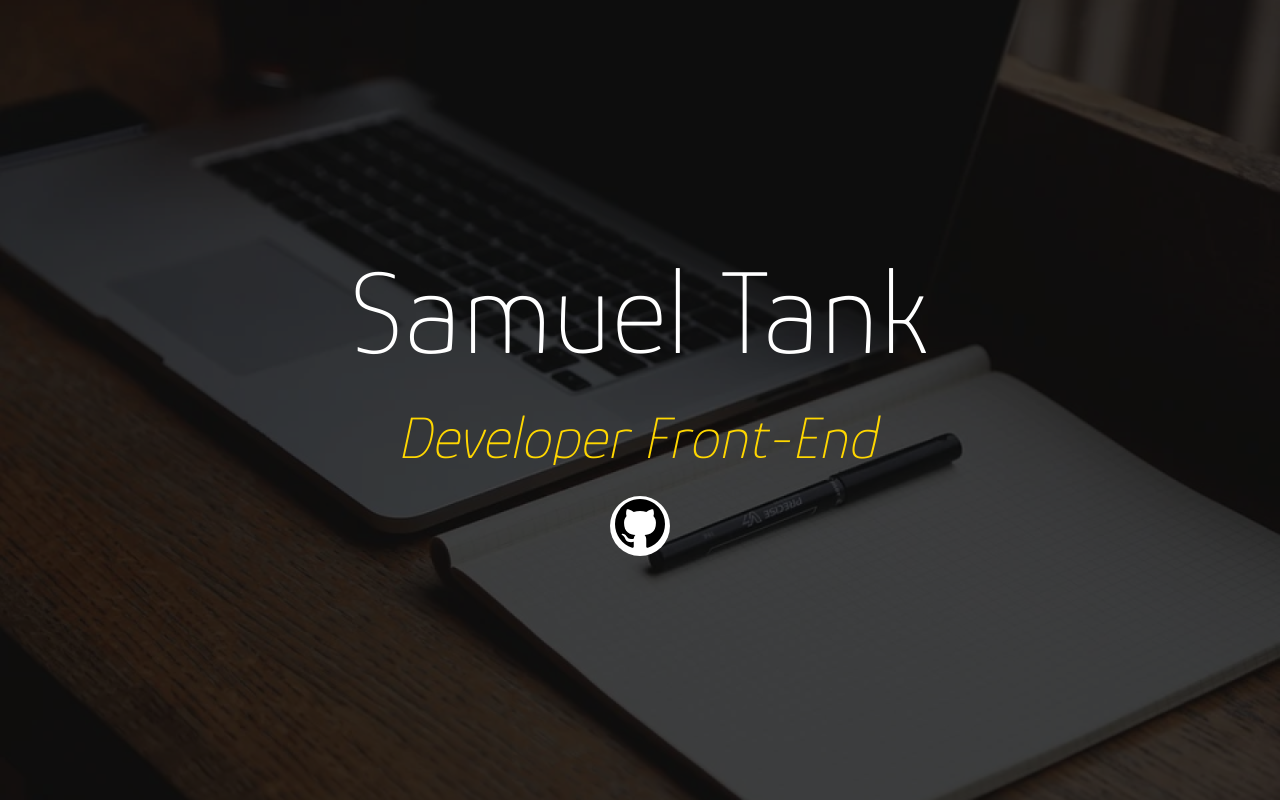
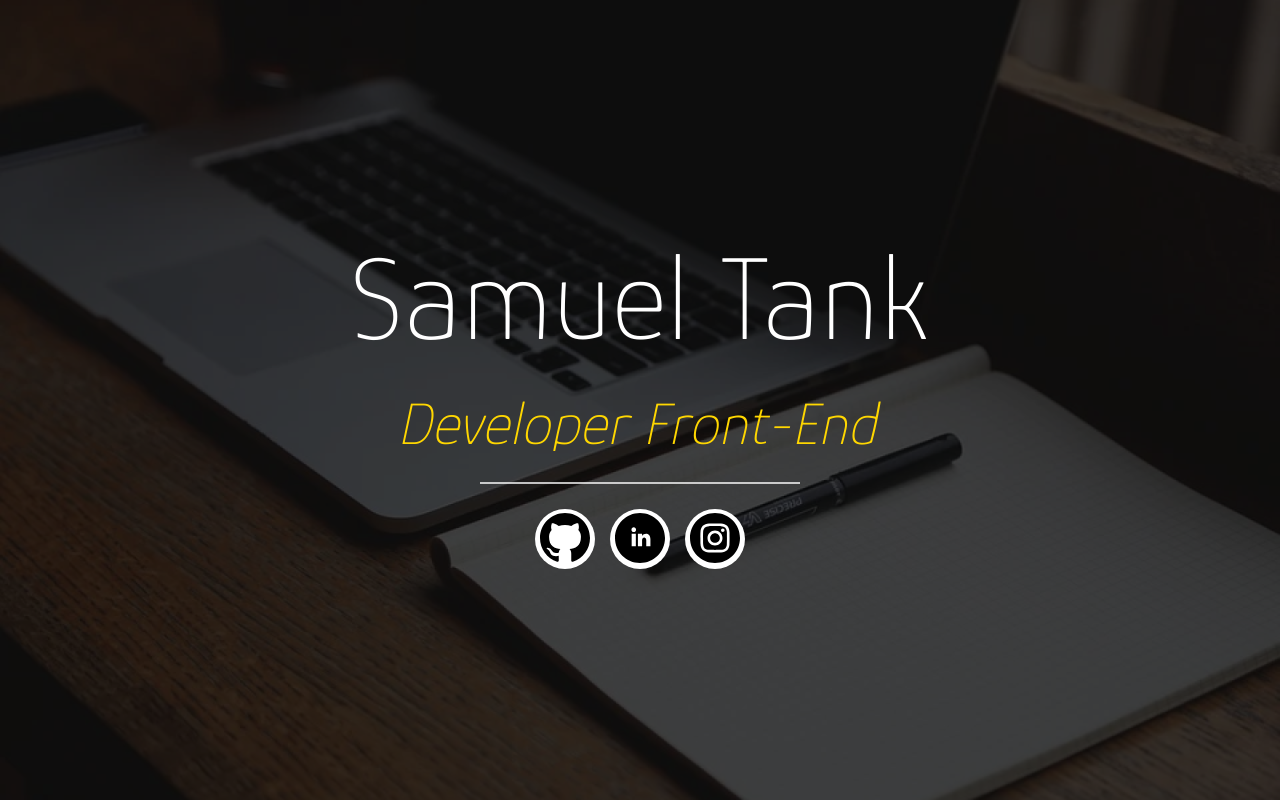
Before and after one commit to samueltank/LandingPage, a plain HTML site: page index.html in a window 1280 px wide. Drawn offline with Linux system fonts and the light colour scheme.

Commit message:
Atualição da página

```diff
--- a/index.html
+++ b/index.html
@@ -15,11 +15,26 @@
     <main>
         <h1>Samuel Tank</h1>
         <p class="apresentacao">Developer Front-End</p>
-            <a href="https://github.com/samueltank" target="_blank">
-                <button>
-                    <svg xmlns="http://www.w3.org/2000/svg" width="50" height="50" viewBox="0 0 24 24"><path d="M12 0c-6.626 0-12 5.373-12 12 0 5.302 3.438 9.8 8.207 11.387.599.111.793-.261.793-.577v-2.234c-3.338.726-4.033-1.416-4.033-1.416-.546-1.387-1.333-1.756-1.333-1.756-1.089-.745.083-.729.083-.729 1.205.084 1.839 1.237 1.839 1.237 1.07 1.834 2.807 1.304 3.492.997.107-.775.418-1.305.762-1.604-2.665-.305-5.467-1.334-5.467-5.931 0-1.311.469-2.381 1.236-3.221-.124-.303-.535-1.524.117-3.176 0 0 1.008-.322 3.301 1.23.957-.266 1.983-.399 3.003-.404 1.02.005 2.047.138 3.006.404 2.291-1.552 3.297-1.23 3.297-1.23.653 1.653.242 2.874.118 3.176.77.84 1.235 1.911 1.235 3.221 0 4.609-2.807 5.624-5.479 5.921.43.372.823 1.102.823 2.222v3.293c0 .319.192.694.801.576 4.765-1.589 8.199-6.086 8.199-11.386 0-6.627-5.373-12-12-12z"/></svg>
-                </button>
-            </a>
+            <div id="linhahorizontal"></div>
+            <div class="iconesRedes">
+                <a href="https://github.com/samueltank" target="_blank">
+                    <button class="githubicon">
+                        <svg xmlns="http://www.w3.org/2000/svg" width="50" height="50" viewBox="0 0 24 24"><path d="M12 0c-6.626 0-12 5.373-12 12 0 5.302 3.438 9.8 8.207 11.387.599.111.793-.261.793-.577v-2.234c-3.338.726-4.033-1.416-4.033-1.416-.546-1.387-1.333-1.756-1.333-1.756-1.089-.745.083-.729.083-.729 1.205.084 1.839 1.237 1.839 1.237 1.07 1.834 2.807 1.304 3.492.997.107-.775.418-1.305.762-1.604-2.665-.305-5.467-1.334-5.467-5.931 0-1.311.469-2.381 1.236-3.221-.124-.303-.535-1.524.117-3.176 0 0 1.008-.322 3.301 1.23.957-.266 1.983-.399 3.003-.404 1.02.005 2.047.138 3.006.404 2.291-1.552 3.297-1.23 3.297-1.23.653 1.653.242 2.874.118 3.176.77.84 1.235 1.911 1.235 3.221 0 4.609-2.807 5.624-5.479 5.921.43.372.823 1.102.823 2.222v3.293c0 .319.192.694.801.576 4.765-1.589 8.199-6.086 8.199-11.386 0-6.627-5.373-12-12-12z"/></svg>
+                    </button>
+                </a>
+
+                <a href="">
+                    <button class="linkdinicon">
+                        <svg xmlns="http://www.w3.org/2000/svg" width="50" height="50" viewBox="0 0 24 24"><path d="M12 0c-6.627 0-12 5.373-12 12s5.373 12 12 12 12-5.373 12-12-5.373-12-12-12zm-2 16h-2v-6h2v6zm-1-6.891c-.607 0-1.1-.496-1.1-1.109 0-.612.492-1.109 1.1-1.109s1.1.497 1.1 1.109c0 .613-.493 1.109-1.1 1.109zm8 6.891h-1.998v-2.861c0-1.881-2.002-1.722-2.002 0v2.861h-2v-6h2v1.093c.872-1.616 4-1.736 4 1.548v3.359z"/></svg>
+                    </button>
+                </a>
+
+                <a href="">
+                    <button class="instagramicon">
+                        <svg xmlns="http://www.w3.org/2000/svg" width="50" height="50" viewBox="0 0 24 24"><path d="M14.829 6.302c-.738-.034-.96-.04-2.829-.04s-2.09.007-2.828.04c-1.899.087-2.783.986-2.87 2.87-.033.738-.041.959-.041 2.828s.008 2.09.041 2.829c.087 1.879.967 2.783 2.87 2.87.737.033.959.041 2.828.041 1.87 0 2.091-.007 2.829-.041 1.899-.086 2.782-.988 2.87-2.87.033-.738.04-.96.04-2.829s-.007-2.09-.04-2.828c-.088-1.883-.973-2.783-2.87-2.87zm-2.829 9.293c-1.985 0-3.595-1.609-3.595-3.595 0-1.985 1.61-3.594 3.595-3.594s3.595 1.609 3.595 3.594c0 1.985-1.61 3.595-3.595 3.595zm3.737-6.491c-.464 0-.84-.376-.84-.84 0-.464.376-.84.84-.84.464 0 .84.376.84.84 0 .463-.376.84-.84.84zm-1.404 2.896c0 1.289-1.045 2.333-2.333 2.333s-2.333-1.044-2.333-2.333c0-1.289 1.045-2.333 2.333-2.333s2.333 1.044 2.333 2.333zm-2.333-12c-6.627 0-12 5.373-12 12s5.373 12 12 12 12-5.373 12-12-5.373-12-12-12zm6.958 14.886c-.115 2.545-1.532 3.955-4.071 4.072-.747.034-.986.042-2.887.042s-2.139-.008-2.886-.042c-2.544-.117-3.955-1.529-4.072-4.072-.034-.746-.042-.985-.042-2.886 0-1.901.008-2.139.042-2.886.117-2.544 1.529-3.955 4.072-4.071.747-.035.985-.043 2.886-.043s2.14.008 2.887.043c2.545.117 3.957 1.532 4.071 4.071.034.747.042.985.042 2.886 0 1.901-.008 2.14-.042 2.886z"/></svg>
+                    </button>
+                </a>
+            </div>
     </main>
 </body>
 </html>
--- a/style.css
+++ b/style.css
@@ -50,9 +50,31 @@ button {
     border-radius: 100%;
     color: black;
     background-color: white;
+    text-align: center;
 }
 
 button:hover {
     background-color:gold;
     color:black;
 }
+
+.iconesRedes {
+    display: flex;
+    flex-direction: row;
+    justify-content: center;
+    gap: 15px;
+}
+
+button.instagramicon:hover {
+    background: rgb(255,0,220);
+    background: linear-gradient(90deg, rgba(255,0,220,1) 0%, rgba(167,0,132,1) 35%, rgba(243,249,0,1) 100%);
+}
+
+button.linkdinicon:hover {
+    background-color: cornflowerblue;
+}
+
+div#linhahorizontal {
+    width: 25vw;
+    border: 1px solid #ffffffbb;
+}
```
